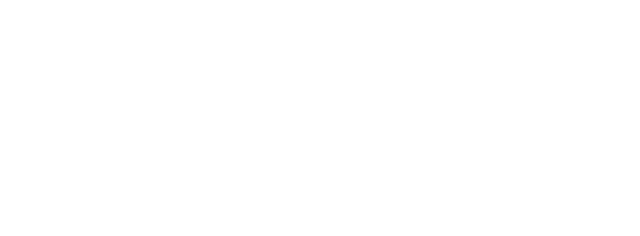
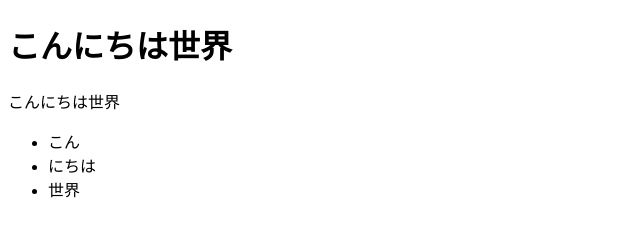
Before and after one commit to rinnrou/WebTest0519, a plain HTML site: page index.html in a window 1280 px wide. Shown: the whole page, without its empty margins (0-640 px from the left). Drawn offline with Linux system fonts and the light colour scheme.

Commit message:
Add files via upload

```diff
--- a/index.html
+++ b/index.html
@@ -2,15 +2,16 @@
 <html lang="ja">
 <head>
 <meta charset="UTF-8">
- <meta name="viewport" content="width=device-width,initial-scale=1">
-<title>ゆめかわメンヘラちゃん</title>
+<title>こんにちは世界</title>
 </head>
 
 <body>
-<h1></h1>
-<p></p>
+<h1>こんにちは世界</h1>
+<p>こんにちは世界</p>
 <ul>
-
+  <li>こん</li>
+  <li>にちは</li>
+  <li>世界</li>
 </ul>
 </body>
 </html>
```
